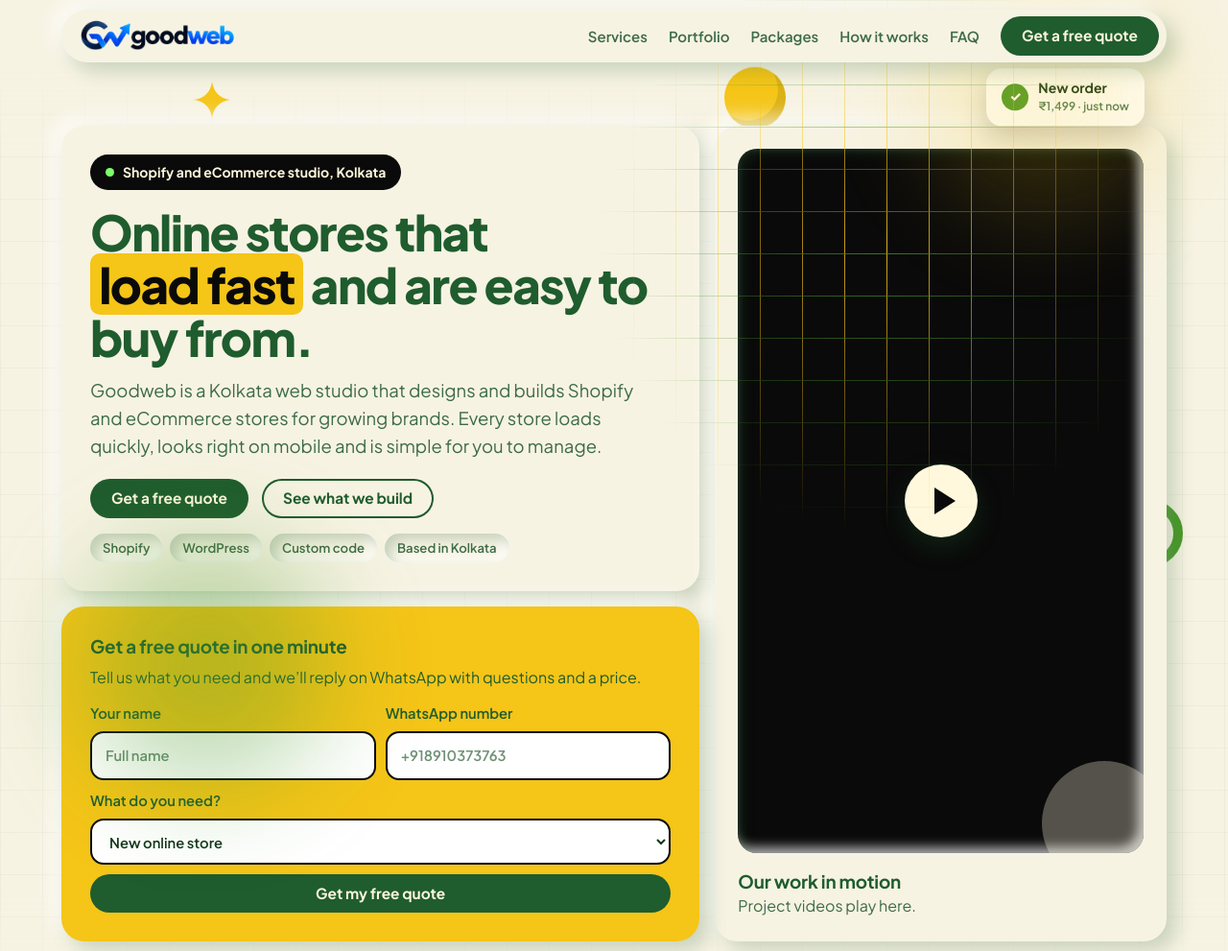
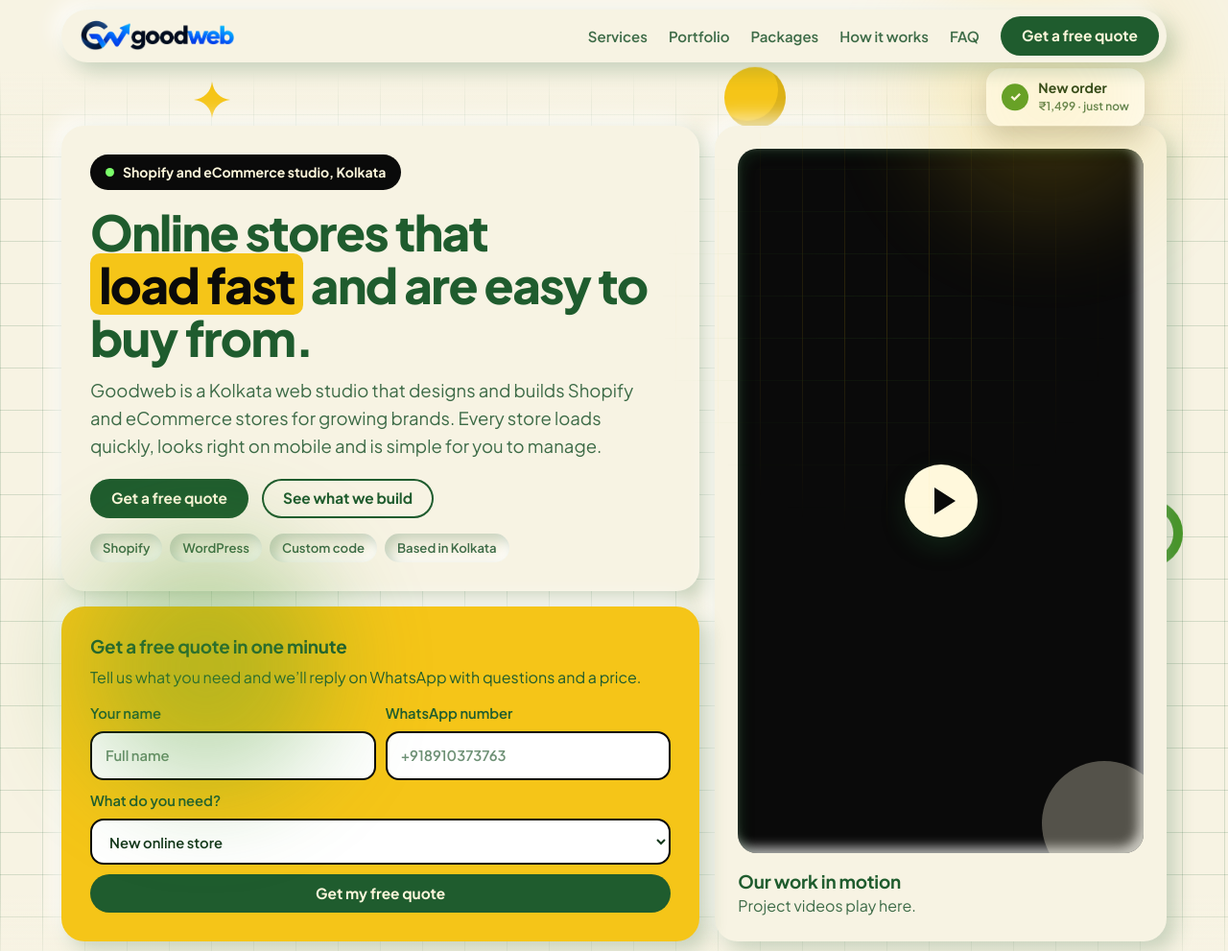
Before and after one commit to Sudh586/Goodweb, a plain HTML site: page index.html in a window 1280 px wide. Shown: the top 991 px of the page at 96% size. Drawn offline with Linux system fonts and the light colour scheme.

Commit message:
Update index.html

```diff
--- a/index.html
+++ b/index.html
@@ -350,7 +350,7 @@ label{font-size:clamp(13.5px,.8rem + .15vw,15.5px)}
 .o4{width:260px;height:260px;background:#F5C518;opacity:.18;right:8%;top:0;animation-delay:-3s}
 .o5{width:260px;height:260px;background:#4C9A2A;opacity:.35;left:6%;bottom:-30px;animation-delay:-7s}
 @keyframes drift{50%{translate:46px -34px}}
-.gspot{position:absolute;inset:0;z-index:-1;pointer-events:none;background-image:linear-gradient(rgba(76,154,42,.75) 1px,transparent 1px),linear-gradient(90deg,rgba(245,197,24,.9) 1px,transparent 1px);background-size:44px 44px;-webkit-mask-image:radial-gradient(300px circle at var(--gx,72%) var(--gy,32%),#000,transparent);mask-image:radial-gradient(300px circle at var(--gx,72%) var(--gy,32%),#000,transparent)}
+.gspot{position:absolute;inset:0;z-index:-1;pointer-events:none;background-image:linear-gradient(rgba(76,154,42,.28) 1px,transparent 1px),linear-gradient(90deg,rgba(245,197,24,.4) 1px,transparent 1px);background-size:44px 44px;opacity:.7;-webkit-mask-image:radial-gradient(240px circle at var(--gx,72%) var(--gy,40%),rgba(0,0,0,.6),transparent);mask-image:radial-gradient(240px circle at var(--gx,72%) var(--gy,40%),rgba(0,0,0,.6),transparent)}
 .live{display:inline-flex;align-items:center;gap:9px;align-self:flex-start;background:#0a0a0a;color:#FFF8DC;font-weight:700;font-size:clamp(12px,.72rem + .2vw,14px);padding:8px 16px;border-radius:999px;margin-bottom:16px}
 .live i{width:9px;height:9px;border-radius:50%;background:#7CFF6B}
 @keyframes ping{0%{box-shadow:0 0 0 0 rgba(124,255,107,.8)}100%{box-shadow:0 0 0 12px rgba(124,255,107,0)}}
@@ -376,7 +376,7 @@ label{font-size:clamp(13.5px,.8rem + .15vw,15.5px)}
 @media (max-width:1100px){.fc{display:none}}
 
 /* ---------- v6: hamburger, flat buttons, mobile fixes ---------- */
-.hero-sec{--grid:rgba(31,92,46,.045)}
+.hero-sec{--grid:rgba(31,92,46,.16)}
 .nav{position:relative}
 .btn{line-height:1.2;white-space:nowrap}
 .cta{align-items:center}
```
